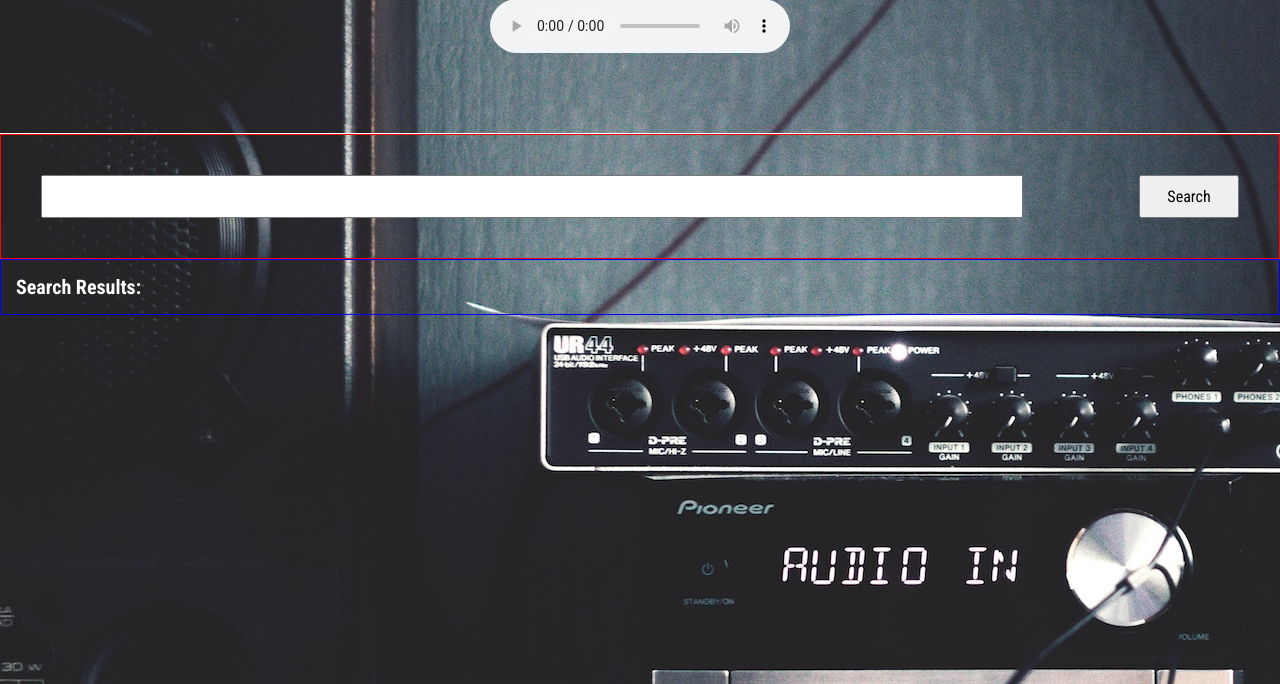
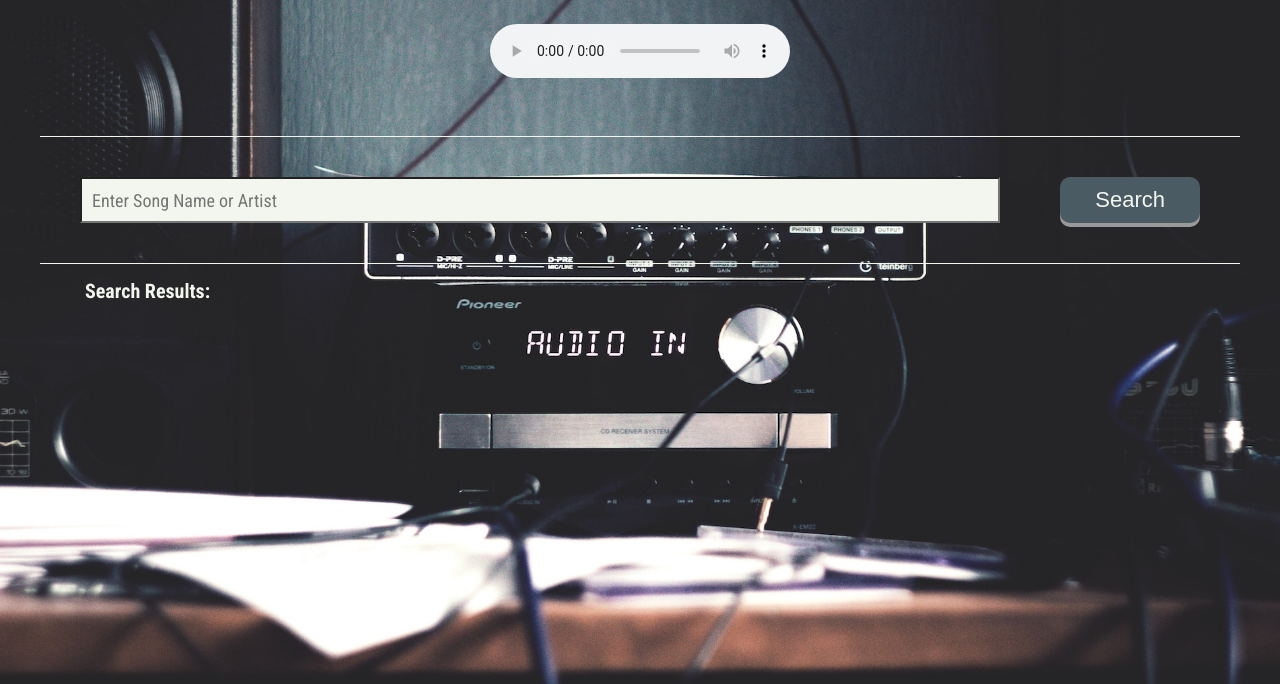
Before and after one commit to bstrong71/iTunesSearch, a plain HTML site: page starter_files/index.html in a window 1280 px wide. Shown: the part 116-800 px from the top of the page. Drawn offline with Linux system fonts and the light colour scheme.

Commit message:
styling and function complete

```diff
--- a/starter_files/index.html
+++ b/starter_files/index.html
@@ -15,7 +15,7 @@
     </section>
     <section class="searchSection">
       <form id="search-form">
-        <input id="search" type="text" name="bandInput" value="">
+        <input id="search" type="text" name="bandInput" value="" placeholder="Enter Song Name or Artist">
         <button id="button" type="button" name="button">Search</button>
       </form>
     </section>
--- a/starter_files/main.js
+++ b/starter_files/main.js
@@ -1,7 +1,6 @@
 
 let button = document.getElementById('button');
 let resultsSection = document.getElementById('resultsSection');
-
 
 
 //********* Search Button Event *********************************//
@@ -13,7 +12,7 @@ button.addEventListener("click", function(){
 //This adds the required "+" to the string for iTunes//
   let str = search.value.split(' ').join('+');
 //Makes entry equal to the API string and limits results to 25//
-  let entry = "https://itunes.apple.com/search?term=" + str + "&limit=20";
+  let entry = "https://itunes.apple.com/search?term=" + str + "&media=music&limit=24";
 // Clears out results section in case of previous searches//
   resultsSection.innerHTML = "";
 //Boilerplate fetch from API//
--- a/starter_files/styles.css
+++ b/starter_files/styles.css
@@ -7,7 +7,14 @@ font-family: 'Roboto Condensed', sans-serif;*/
 
 body {
   background-color: #F0F5F8;
-  background-image: url(./images/equipment_background.jpg)
+  background-image: url(./images/equipment_background.jpg);
+  background-size: cover;
+}
+
+
+
+.container{
+  margin: 25px 40px;
 }
 
 header{
@@ -17,46 +24,69 @@ header{
 }
 
 h1{
-  color: white;
+  color: #F3F6EE;
 }
 
 #playerSection{
-  border-bottom: 1px solid white;
+  border-bottom: 1px solid #F3F6EE;
   display: flex;
   justify-content: center;
   padding: 40px;
-  padding-bottom: 80px;
-}
-
-#music-player{
-  width: 100%;
+  padding-bottom: 58px;
 }
 
 #search-form{
-  border: 1px solid red;
   display: flex;
   justify-content: space-between;
   padding: 40px;
 }
 
-#button{
+/*#button{
   font-family: "Roboto Condensed", sans-serif;
-  font-size: 16px;
+  font-size: 24px;
   margin-left: 15px;
   padding: 10px;
-  width: 100px;
+  width: 165px;
+}*/
+
+#button {
+  display: inline-block;
+  padding: 10px 35px;
+  font-size: 22px;
+  cursor: pointer;
+  text-align: center;
+  text-decoration: none;
+  outline: none;
+  color: #F3F6EE;
+  background-color: #4B5B63;
+  border: none;
+  border-radius: 10px;
+  box-shadow: 0 4px #999;
+}
+
+#button:hover {
+  background-color: #CEC4C4;
+  color: black;
+}
+
+#button:active {
+  background-color: #4B5B63;
+  box-shadow: 0 5px #666;
+  color: #F3F6EE;
+  transform: translateY(4px);
 }
 
 #search{
+  background-color: #F3F6EE;
   font-family: "Roboto Condensed", sans-serif;
-  font-size: 16px;
+  font-size: 18px;
   padding: 10px;
   width: 80%;
 }
 
 #resultsSection{
-  border: 1px solid blue;
-  color: white;
+  border-top: 1px solid #F3F6EE;
+  color: #F3F6EE;
   display: flex;
   flex-wrap: wrap;
   font-family: "Roboto Condensed", sans-serif;
@@ -66,17 +96,25 @@ h1{
 }
 
 h4{
+  padding-left: 30px;
   width: 100%;
 }
 
 .each_container{
-  background-color: gray;
+  background-color: #4B5B63;
   flex-basis: 15%;
   font-size: 12px;
   margin: 10px;
+  padding-bottom: 25px;
+  padding-top: 25px;
   text-align: center;
+}
+
+p{
+  padding: 1px;
 }
 
 img{
   cursor: pointer;
+  margin-top: 5px;
 }
```
